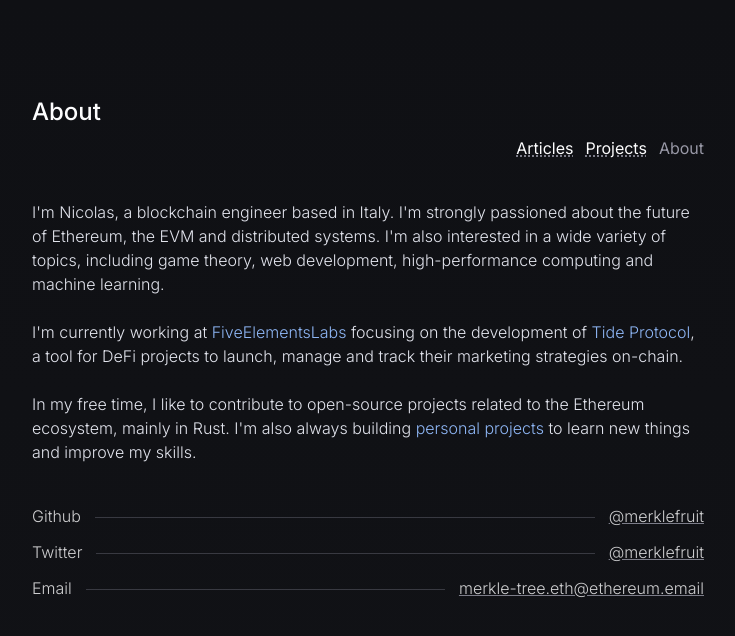
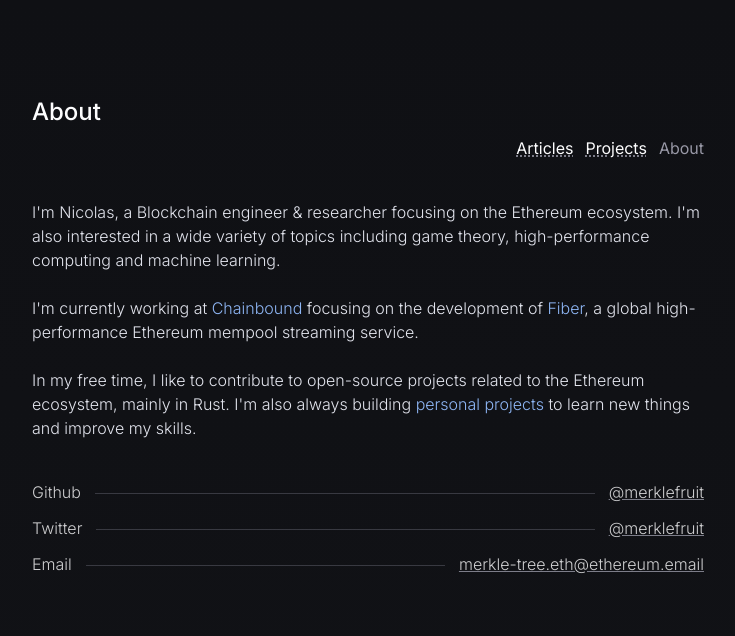
Before and after one commit to merklefruit/nico.bio, a Next.js app: page / in a window 1280 px wide. Shown: the top 636 px of the page, without its empty margins (272-1007 px from the left). Built offline with nearby package versions, Linux system fonts and the light colour scheme.

Commit message:
feat: job update

```diff
--- a/src/pages/index.tsx
+++ b/src/pages/index.tsx
@@ -7,31 +7,29 @@ export default function Home() {
     <BaseLayout title="About">
       <div>
         <p className="text-monochromeCloud font-light">
-          I&apos;m Nicolas, a blockchain engineer based in Italy. I&apos;m
-          strongly passioned about the future of Ethereum, the EVM and
-          distributed systems. I&apos;m also interested in a wide variety of
-          topics, including game theory, web development, high-performance
-          computing and machine learning.
+          I&apos;m Nicolas, a Blockchain engineer & researcher focusing on the
+          Ethereum ecosystem. I&apos;m also interested in a wide variety of
+          topics including game theory, high-performance computing and machine
+          learning.
           <br />
           <br />
           I&apos;m currently working at{" "}
           <a
             className="text-moonlightBlue hover:opacity-80"
-            href="https://fiveelementslabs.com"
+            href="https://www.chainbound.io/"
             target="_blank"
           >
-            FiveElementsLabs
+            Chainbound
           </a>{" "}
           focusing on the development of{" "}
           <a
             className="text-moonlightBlue hover:opacity-80"
-            href="https://tideprotocol.xyz"
+            href="https://fiber.chainbound.io/"
             target="_blank"
           >
-            Tide Protocol
+            Fiber
           </a>
-          , a tool for DeFi projects to launch, manage and track their marketing
-          strategies on-chain.
+          , a global high-performance Ethereum mempool streaming service.
           <br />
           <br />
           In my free time, I like to contribute to open-source projects related
```
